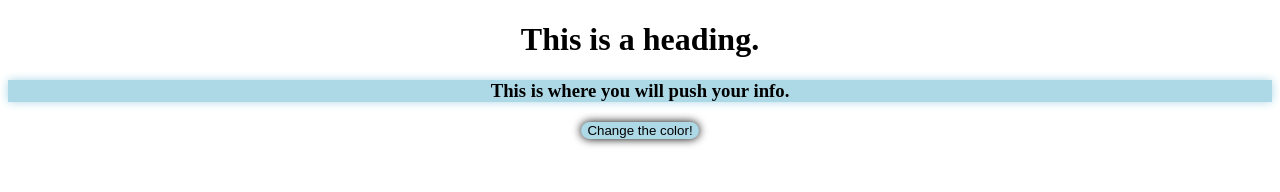
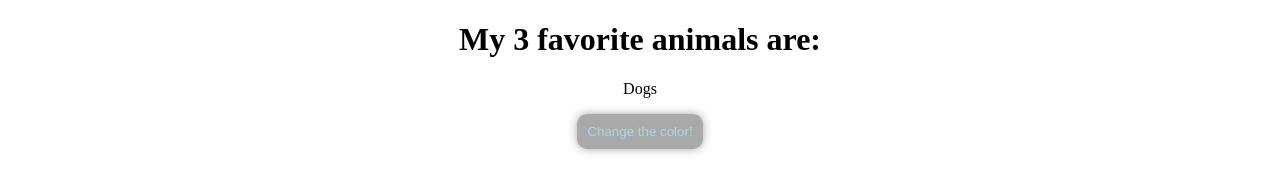
Before and after one commit to xaishinn/JS-DOM-Manipulation, a plain HTML site: page index.html in a window 1280 px wide. Drawn offline with Linux system fonts and the light colour scheme.

Commit message:
finished instructions

```diff
--- a/index.html
+++ b/index.html
@@ -8,11 +8,11 @@
 </head>
 
 <body>
-  <h1>This is a heading.</h1>
-  <div class="info black">
-    <h3>This is where you will push your info.</h3>
+  <h1>My 3 favorite animals are:</h1>
+  <div class="info">
+    <p>Dogs</p>
   </div>
-  <button class="colorChanger" type="button" name="button">Change the color!</button>
+  <button class="button blue" type="button" name="button">Change the color!</button>
   <script src="app.js" charset="utf-8"></script>
 </body>
 
--- a/main.css
+++ b/main.css
@@ -1,15 +1,10 @@
 *{
   text-align: center;
 }
-.info{
-  background-color: grey;
-
-}
-.colorChanger{
-  background-color: lightblue;
+.button{
   border: none;
-  box-shadow: 0px 0px 10px black;
   border-radius: 10px;
+  padding: 10px;
 }
 .black{
   color: black;
```
Also changed, not shown: 1 other file.
